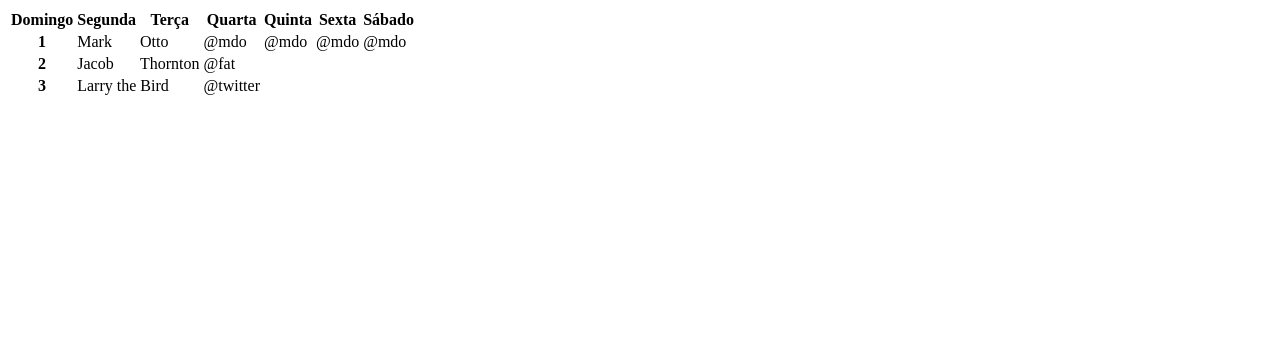
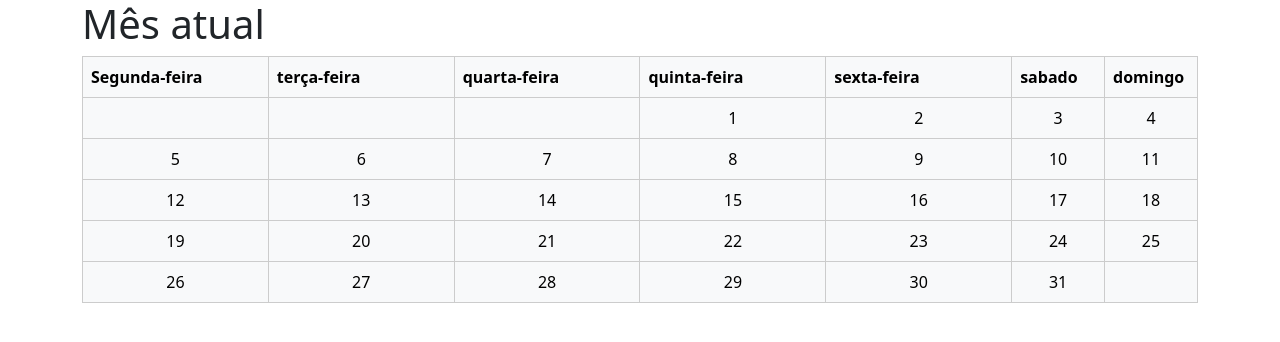
Before and after one commit to luiz-oberto/escala_de_servico, a Django app: page / in a window 1280 px wide. Shown: the top 342 px of the page. Run offline with Django 5.2, Linux system fonts and the light colour scheme.

Commit message:
add calendario in escala_do_mes

```diff
--- /dev/null
+++ b/projeto_escala_servico/escala_servico/static/styles.css
@@ -0,0 +1,8 @@
+.dia-semana {
+    border: 1px solid #ccc;
+}
+
+.dia-mes {
+    border: 1px solid #ccc;
+    text-align: center;
+}
--- a/projeto_escala_servico/escala_servico/templates/escalas/escala_do_mes.html
+++ b/projeto_escala_servico/escala_servico/templates/escalas/escala_do_mes.html
@@ -1,35 +1,45 @@
-<table class="table">
+{% load static %}<!DOCTYPE html>
+<html lang="pt-BR">
+<head>
+  <meta charset="UTF-8">
+  <meta name="viewport" content="width=device-width, initial-scale=1.0">
+  <title>Esacala de serviço</title>
+  <!-- bootstrap -->
+  <link href="https://cdn.jsdelivr.net/npm/bootstrap@5.3.3/dist/css/bootstrap.min.css" rel="stylesheet" integrity="sha384-QWTKZyjpPEjISv5WaRU9OFeRpok6YctnYmDr5pNlyT2bRjXh0JMhjY6hW+ALEwIH" crossorigin="anonymous">
+  <!-- CSS -->
+  <link rel="stylesheet" href="{% static 'styles.css' %}">
+</head>
+<body>
+  <div class="container">
+    <div class="col-12">
+      <h1>Mês atual</h1>
+      <table class="table table-light">
         <thead>
           <tr>
-        <th scope="col">Domingo</th>
-        <th scope="col">Segunda</th>
-        <th scope="col">Terça</th>
-        <th scope="col">Quarta</th>
-        <th scope="col">Quinta</th>
-        <th scope="col">Sexta</th>
-        <th scope="col">Sábado</th>
+            <th scope="col" class="col-2 dia-semana">Segunda-feira</th>
+            <th scope="col" class="col-2 dia-semana">terça-feira</th>
+            <th scope="col" class="col-2 dia-semana">quarta-feira</th>
+            <th scope="col" class="col-2 dia-semana">quinta-feira</th>
+            <th scope="col" class="col-2 dia-semana">sexta-feira</th>
+            <th scope="col" class="col-1 dia-semana">sabado</th>
+            <th scope="col" class="col-1 dia-semana">domingo</th>
           </tr>
         </thead>
         <tbody>
+          {% for semana in cal %}
           <tr>
-        <th scope="row">1</th>
-        <td>Mark</td>
-        <td>Otto</td>
-        <td>@mdo</td>
-        <td>@mdo</td>
-        <td>@mdo</td>
-        <td>@mdo</td>
+            {% for dia in semana %}
+              {% if dia == 0 %}
+                <td class="dia-mes"></td>
+              {% else %}
+                <td class="dia-mes">{{ dia }}</td>
+              {% endif %}
+            {% endfor %}
             </tr>
-      <tr>
-        <th scope="row">2</th>
-        <td>Jacob</td>
-        <td>Thornton</td>
-        <td>@fat</td>
-      </tr>
-      <tr>
-        <th scope="row">3</th>
-        <td colspan="2">Larry the Bird</td>
-        <td>@twitter</td>
-      </tr>
+          {% endfor %}
         </tbody>
       </table>
+    </div>
+  </div>
+</body>
+</html>
--- a/projeto_escala_servico/escala_servico/views.py
+++ b/projeto_escala_servico/escala_servico/views.py
@@ -1,11 +1,3 @@
-from django.shortcuts import render
-
-
-# Create your views here.
-def escala(request):
-
-    return render(request, 'escalas/escala_do_mes.html')
-
 '''
 ### código para montar o calendário
 obs: execute este código em outro ambiente ou no terminal
@@ -16,3 +8,13 @@ for i in range(1, 31, 1): # começa de 1,vai até 30 de 1 passo em 1
     print(x.strftime("%A"), i)
 
 '''
+from django.shortcuts import render
+import calendar
+
+
+# Create your views here.
+def escala(request):
+    cal = calendar.monthcalendar(2024, 8)
+    print(cal)
+
+    return render(request, 'escalas/escala_do_mes.html', {'cal': cal})
--- a/projeto_escala_servico/projeto_escala_servico/settings.py
+++ b/projeto_escala_servico/projeto_escala_servico/settings.py
@@ -117,6 +117,9 @@ USE_TZ = True
 # https://docs.djangoproject.com/en/5.0/howto/static-files/
 
 STATIC_URL = 'static/'
+# STATICFILES_DIRS = [
+#     BASE_DIR / 'base' / 'static'
+# ]
 
 # Default primary key field type
 # https://docs.djangoproject.com/en/5.0/ref/settings/#default-auto-field
--- a/projeto_escala_servico/projeto_escala_servico/urls.py
+++ b/projeto_escala_servico/projeto_escala_servico/urls.py
@@ -20,5 +20,5 @@ from escala_servico import views
 
 urlpatterns = [
     path('admin/', admin.site.urls),
-    path('', views.escala,name='escala_do_mes')
+    path('', views.escala, name='escala_do_mes')
 ]
```
Also changed, not shown: projeto_escala_servico/escala_servico/templates/escalas/base.html (deleted, +0 -58 lines), projeto_escala_servico/escala_servico/templates/escalas/escala_do_mes2.html (added, +35 -0 lines), README.md. Lines whose indentation alone changed are shown as unchanged.
